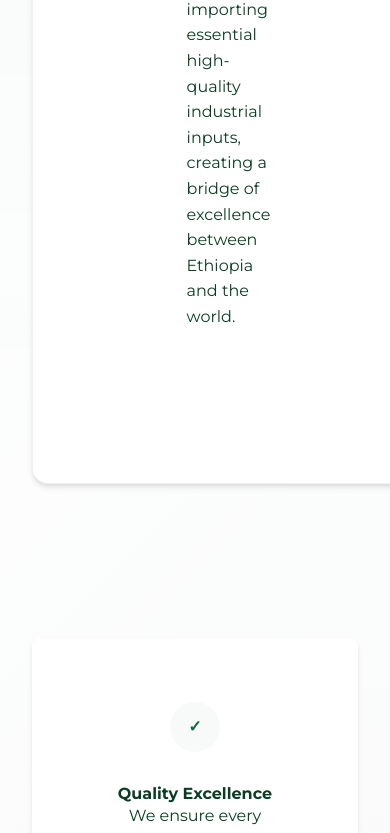
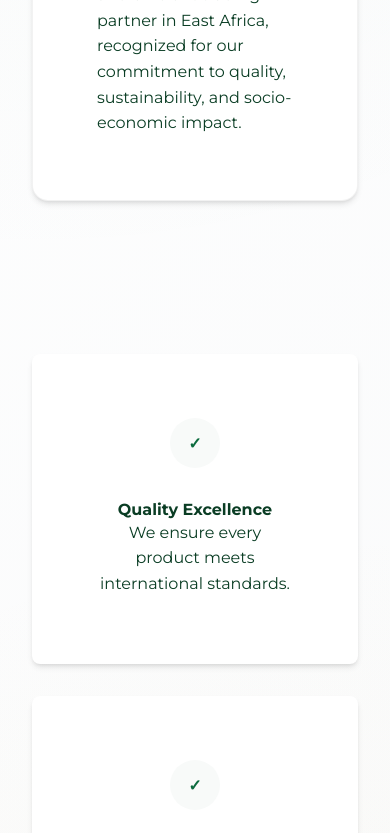
Before and after one commit to elsh1923/eneseTrading, a Next.js app: page / in a window 390 px wide. Shown: the part 1828-2661 px from the top of the page. Built offline with nearby package versions, Linux system fonts and the light colour scheme.

Commit message:
Updated about section navigation

```diff
--- a/src/components/About/About.module.css
+++ b/src/components/About/About.module.css
@@ -90,6 +90,13 @@
   transform: translateY(-12px) scale(1.02);
   box-shadow: 0 25px 60px rgba(12, 107, 62, 0.15);
   border-color: var(--color-accent);
+}
+
+.valuesGrid {
+  display: grid;
+  grid-template-columns: repeat(4, 1fr);
+  gap: var(--spacing-lg);
+  margin-top: var(--spacing-xl);
 }
 
 /* Detailed Page Specific Styles */
@@ -346,35 +353,51 @@
 }
 
 @media (max-width: 1024px) {
-  .detailedValuesGrid {
-    grid-template-columns: 1fr 1fr;
+  .valuesGrid, .detailedValuesGrid {
+    grid-template-columns: repeat(2, 1fr);
   }
 }
 
 @media (max-width: 768px) {
-  .missionVisionGrid, .historyGrid {
+  .about {
+    padding: var(--spacing-xl) 0;
+  }
+
+  .title {
+    font-size: 2.2rem;
+  }
+
+  .subtitle {
+    font-size: 1.1rem;
+  }
+
+  .grid, .valuesGrid, .missionVisionGrid, .historyGrid, .detailedValuesGrid {
     grid-template-columns: 1fr;
+    gap: var(--spacing-md);
+  }
+
+  .card {
+    padding: var(--spacing-lg);
   }
 
   .statsWrapper {
     grid-template-columns: 1fr 1fr;
   }
 
-  .detailedValuesGrid {
-    grid-template-columns: 1fr;
-  }
-
   .sectionTitle, .centerTitle {
-    font-size: 2.5rem;
+    font-size: 2.2rem;
   }
 
   .ceoQuote blockquote {
-    font-size: 1.5rem;
+    font-size: 1.4rem;
   }
 
   .imageOverlay {
     right: 0;
     top: 0;
     transform: none;
+    position: relative;
+    display: inline-block;
+    margin-top: var(--spacing-md);
   }
 }
```
